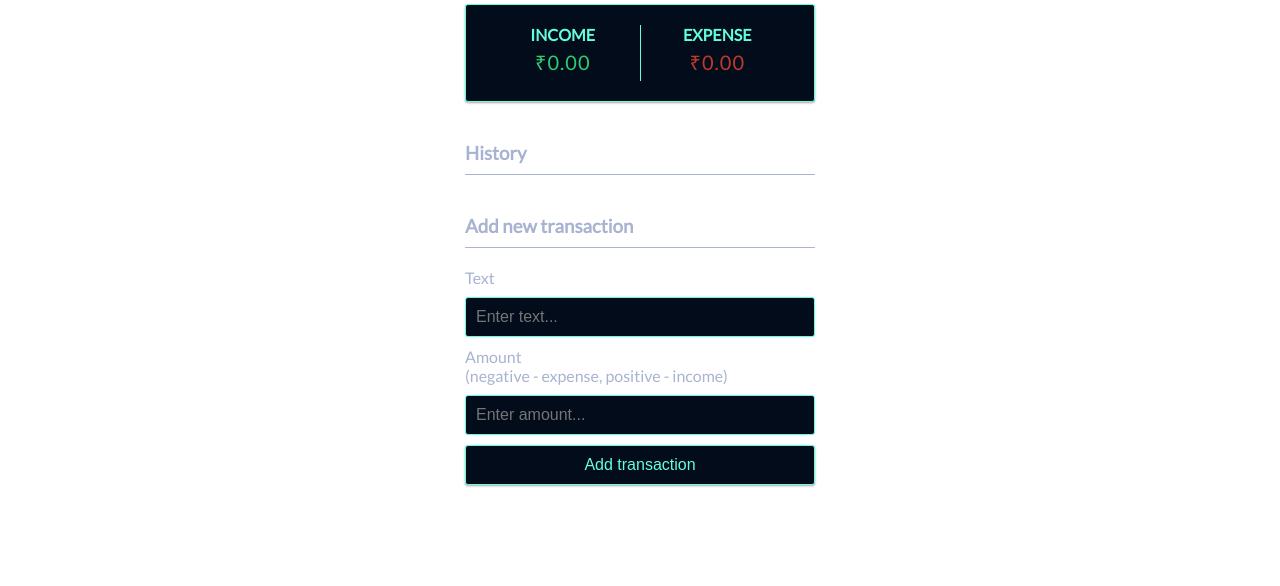
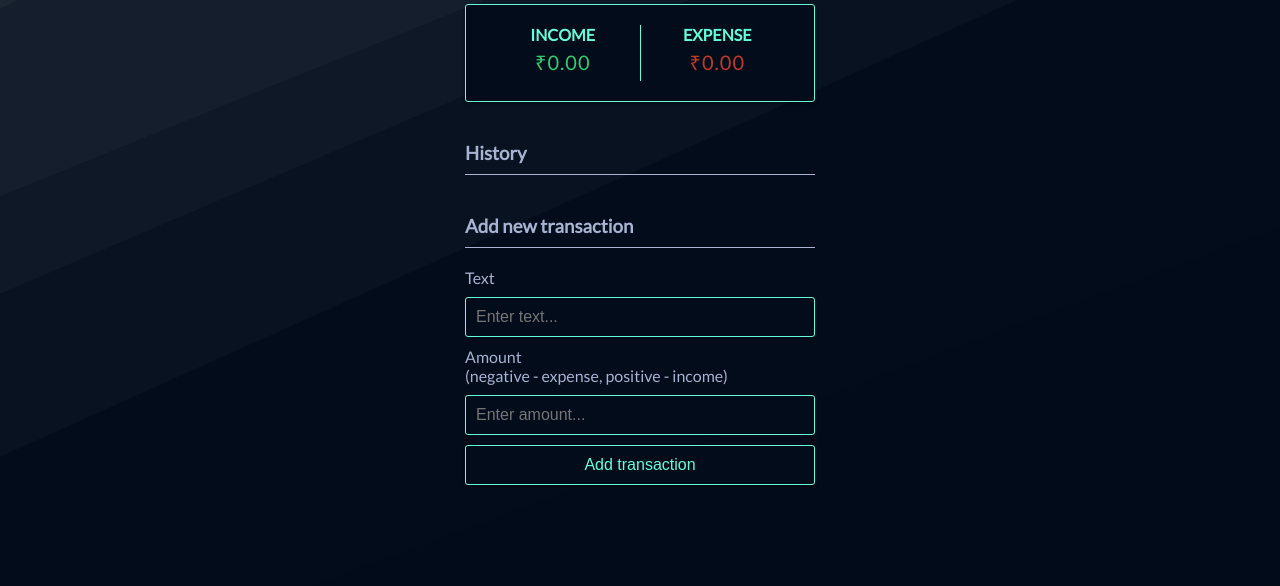
Before and after one commit to mohitpanthri/ExpenseTracker, a plain HTML site: page index.html in a window 1280 px wide. Shown: the part 214-800 px from the top of the page. Drawn offline with Linux system fonts and the light colour scheme; the site is published under a folder, as on GitHub Pages, so addresses that start at the root find nothing.

Commit message:
fixing background link

```diff
--- a/src/style.css
+++ b/src/style.css
@@ -10,7 +10,7 @@
 
 body {
   /* background-color: #020c1b; */
-  background-image: url("/background/Shiny.svg");
+  background: url("../background/Shiny.svg");
   background-size: cover;
   display: flex;
   flex-direction: column;
```
